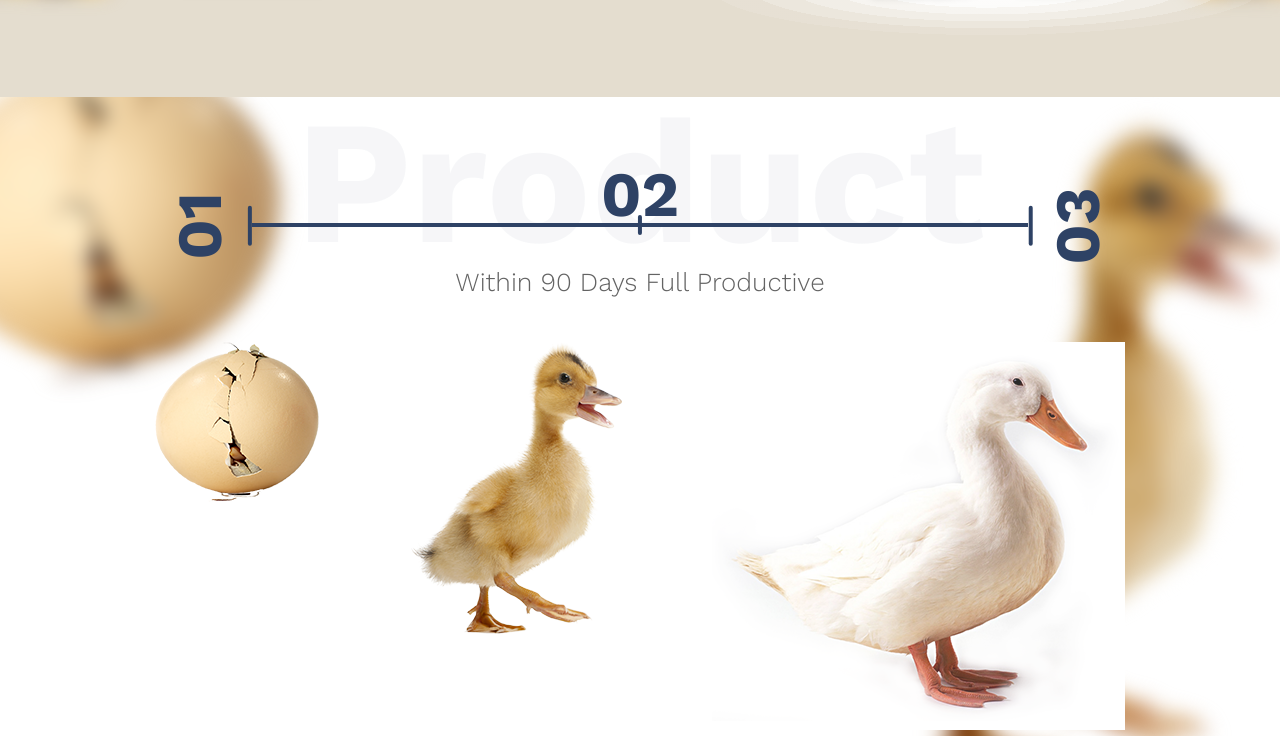
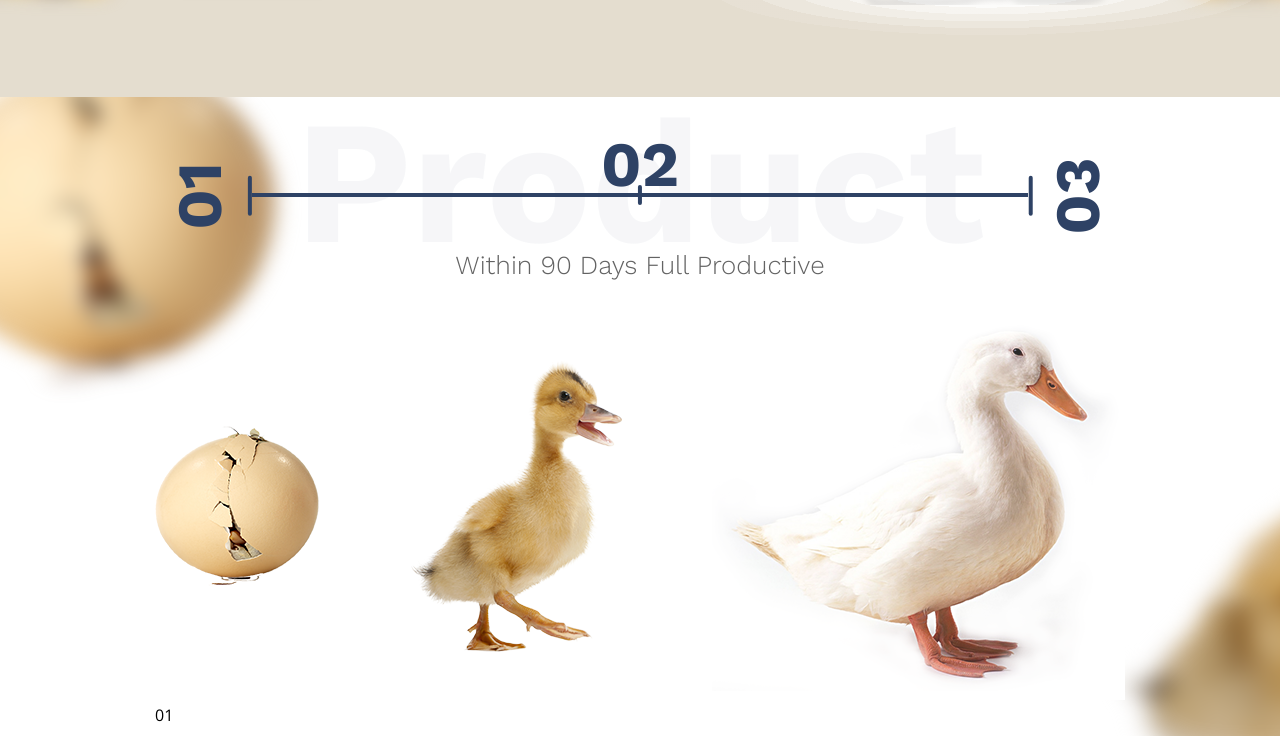
Before and after one commit to St-andrey/Duck_Landing, a website: page app/index.html in a window 1280 px wide. Shown: the part 695-1431 px from the top of the page. Drawn offline with nearby package versions, Linux system fonts and the light colour scheme; a web font is replaced by a local one.

Commit message:
product section improved

```diff
--- a/app/index.html
+++ b/app/index.html
@@ -51,11 +51,11 @@
             <div class="container-inner">
                 <div class="product-header">
                     <div class="product-header__title">product</div>
-                    <div class="product-header__stages">
-                        <div class="product-header__stage product-header__stage--left">01</div>
-                        <div class="product-header__stage product-header__stage--center">02</div>
-                        <div class="product-header__stage product-header__stage--right">03</div>
-                    </div>
+                    <ul class="product-header__stages">
+                        <li class="product-header__stage product-header__stage--left">01</li>
+                        <li class="product-header__stage product-header__stage--center">02</li>
+                        <li class="product-header__stage product-header__stage--right">03</li>
+                    </ul>
                     <div class="product-header__circle">within 90 days full productive</div>
                 </div>
                 <div class="product-img-area">
--- a/app/scss/style.scss
+++ b/app/scss/style.scss
@@ -208,8 +208,8 @@ h1 {
         left: 0;
         width: 100%;
         height: 100%;
-        background: url(../img/header-duck-shaddow.png) left 80% bottom no-repeat;
-        z-index: 5;
+        background: url(../img/header-duck-shaddow.png) left 80% bottom -8px no-repeat;
+        z-index: 15;
       }
     }
 
@@ -224,8 +224,8 @@ h1 {
 // ----MAIN-PRODUCTS
 
 .product {
-  background: url(../img/product-bg-left.png) left -70px top -80px no-repeat,
-    url(../img/product-bg-right.png) right top no-repeat, $bgTransparent;
+  background: url(../img/product-bg-left.png) left -75px top -80px no-repeat,
+    url(../img/product-bg-right.png) right -308px top 100px no-repeat, $bgTransparent;
   &-header {
     text-align: center;
     margin-bottom: 45px;
@@ -322,6 +322,11 @@ h1 {
       font-size: 26px;
       font-weight: 300;
       text-transform: capitalize;
+      position: absolute;
+      left: 50%;
+      bottom: -13px;
+      transform: translateX(-50%);
+
     }
   }
 
@@ -330,6 +335,9 @@ h1 {
     justify-content: space-between;
 
     &__box {
+      display: flex;
+      justify-content: center;
+      align-items: center;
     }
 
     &__image {
```
Also changed, not shown: app/css/style.min.css.
